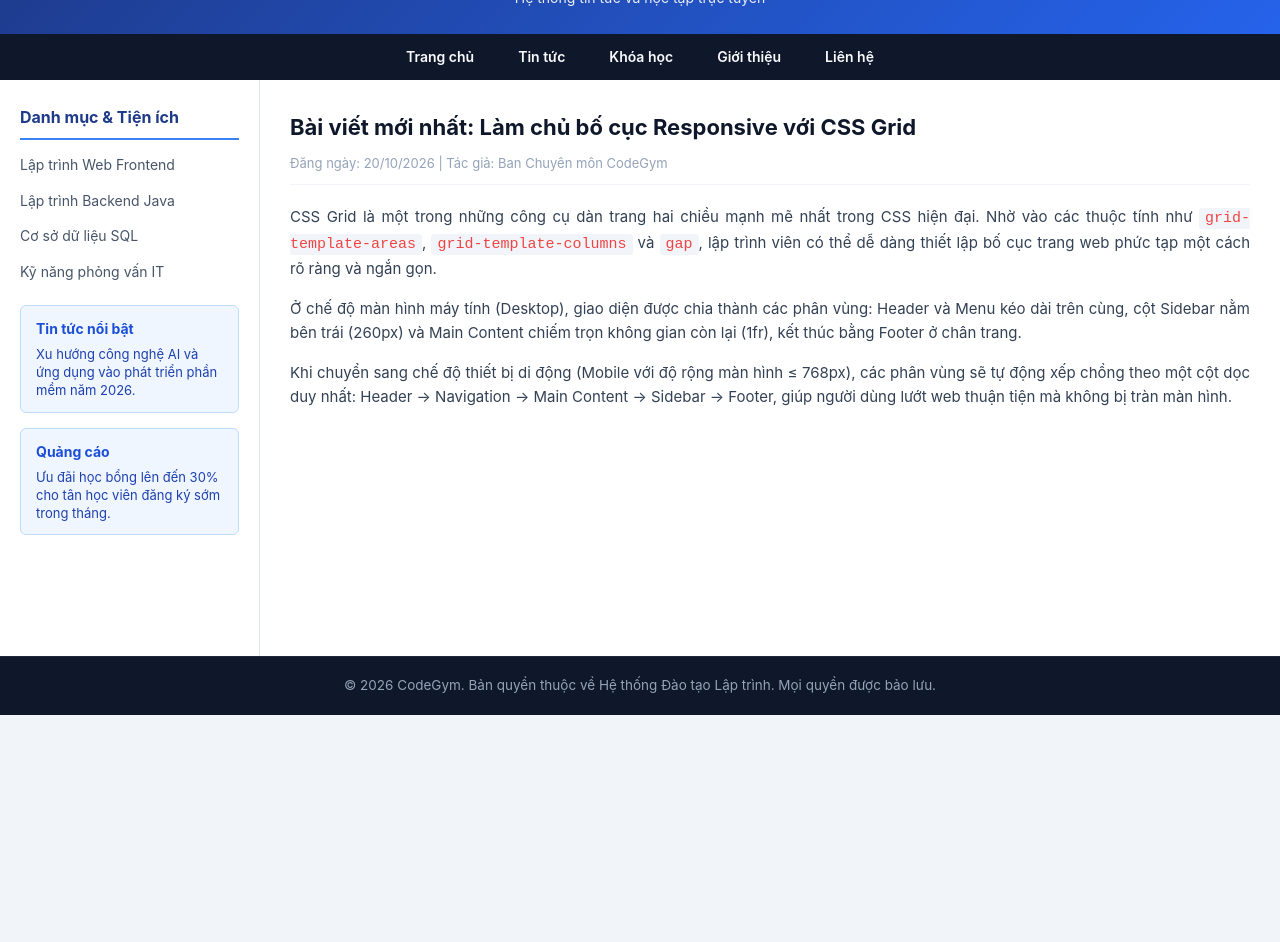
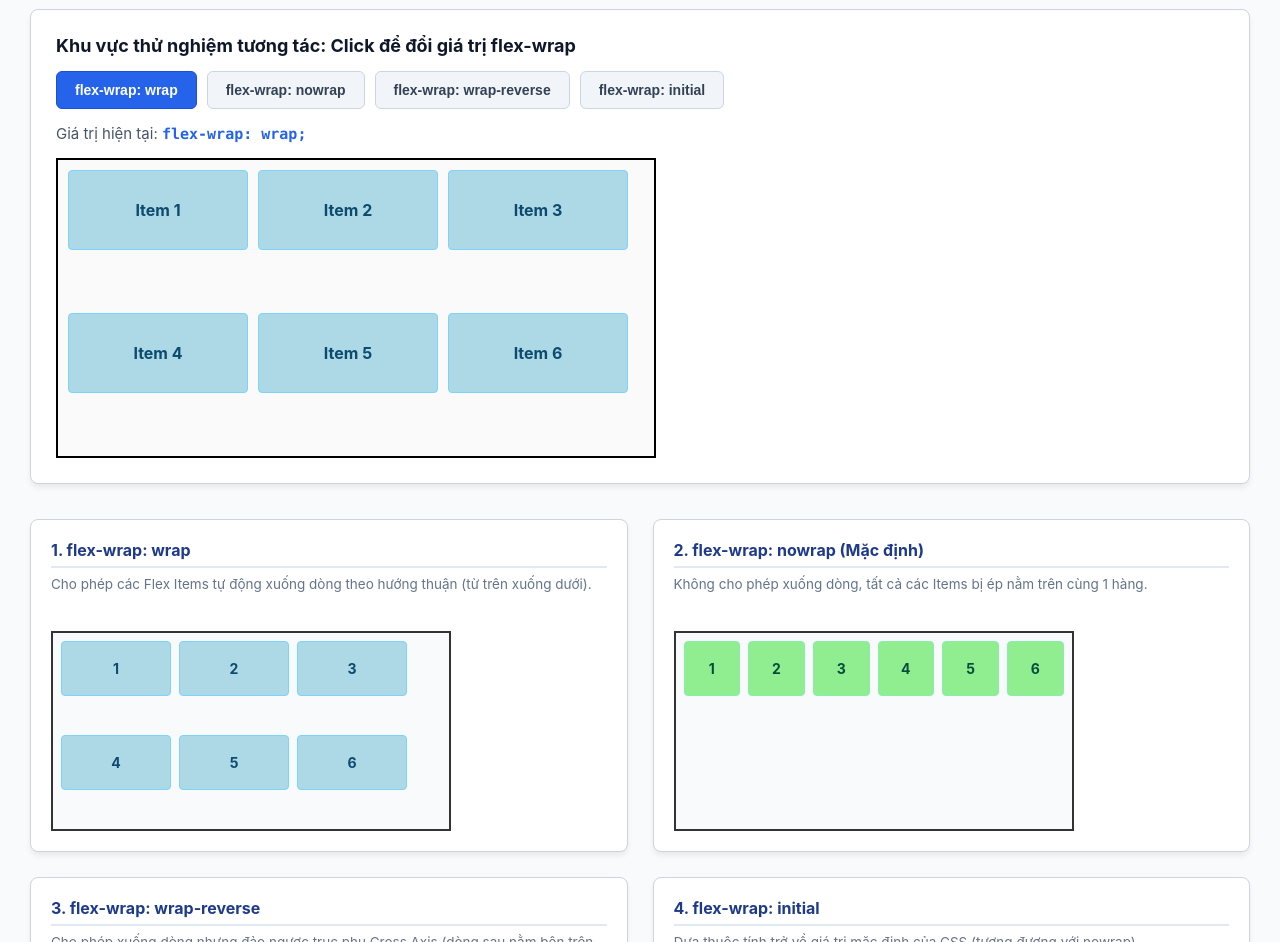
Before and after one commit to dtc245200075-del/my-new-project, a plain HTML site: page index.html in a window 1280 px wide. Shown: the part 85-1027 px from the top of the page. Before the commit the page ends 800 px from the top, so only its background shows below. Drawn offline with Linux system fonts and the light colour scheme.

Commit message:
Hoàn thành bài thực hành: Thuộc tính flex-wrap trong CSS Flexbox

```diff
--- a/index.html
+++ b/index.html
@@ -3,72 +3,102 @@
 <head>
     <meta charset="UTF-8">
     <meta name="viewport" content="width=device-width, initial-scale=1.0">
-    <title>Bố cục Responsive với CSS Grid</title>
+    <title>Thực hành thuộc tính flex-wrap trong CSS</title>
     <link rel="stylesheet" href="style.css">
 </head>
 <body>
 
-    <div class="grid-container">
-        <!-- 1. Header: Tiêu đề trang -->
-        <header class="header">
-            <h1>My Website Portal</h1>
-            <p>Hệ thống tin tức và học tập trực tuyến</p>
-        </header>
+    <h1>THỰC HÀNH THUỘC TÍNH CSS FLEX-WRAP</h1>
 
-        <!-- 2. Navigation: Chứa menu điều hướng -->
-        <nav class="navigation">
-            <ul>
-                <li><a href="#home">Trang chủ</a></li>
-                <li><a href="#news">Tin tức</a></li>
-                <li><a href="#courses">Khóa học</a></li>
-                <li><a href="#about">Giới thiệu</a></li>
-                <li><a href="#contact">Liên hệ</a></li>
-            </ul>
-        </nav>
-
-        <!-- 3. Sidebar: Nội dung phụ (tin tức, quảng cáo, widget) -->
-        <aside class="sidebar">
-            <h3>Danh mục &amp; Tiện ích</h3>
-            <ul class="sidebar-links">
-                <li><a href="#">Lập trình Web Frontend</a></li>
-                <li><a href="#">Lập trình Backend Java</a></li>
-                <li><a href="#">Cơ sở dữ liệu SQL</a></li>
-                <li><a href="#">Kỹ năng phỏng vấn IT</a></li>
-            </ul>
-
-            <div class="widget">
-                <h4>Tin tức nổi bật</h4>
-                <p>Xu hướng công nghệ AI và ứng dụng vào phát triển phần mềm năm 2026.</p>
-            </div>
-            <div class="widget">
-                <h4>Quảng cáo</h4>
-                <p>Ưu đãi học bổng lên đến 30% cho tân học viên đăng ký sớm trong tháng.</p>
-            </div>
-        </aside>
-
-        <!-- 4. Main Content: Khu vực hiển thị nội dung chính -->
-        <main class="main-content">
-            <h2>Bài viết mới nhất: Làm chủ bố cục Responsive với CSS Grid</h2>
-            <div class="article-meta">Đăng ngày: 20/10/2026 | Tác giả: Ban Chuyên môn CodeGym</div>
-
-            <p>
-                CSS Grid là một trong những công cụ dàn trang hai chiều mạnh mẽ nhất trong CSS hiện đại. Nhờ vào các thuộc tính như <code>grid-template-areas</code>, <code>grid-template-columns</code> và <code>gap</code>, lập trình viên có thể dễ dàng thiết lập bố cục trang web phức tạp một cách rõ ràng và ngắn gọn.
-            </p>
-
-            <p>
-                Ở chế độ màn hình máy tính (Desktop), giao diện được chia thành các phân vùng: Header và Menu kéo dài trên cùng, cột Sidebar nằm bên trái (260px) và Main Content chiếm trọn không gian còn lại (1fr), kết thúc bằng Footer ở chân trang.
-            </p>
-
-            <p>
-                Khi chuyển sang chế độ thiết bị di động (Mobile với độ rộng màn hình &le; 768px), các phân vùng sẽ tự động xếp chồng theo một cột dọc duy nhất: Header &rarr; Navigation &rarr; Main Content &rarr; Sidebar &rarr; Footer, giúp người dùng lướt web thuận tiện mà không bị tràn màn hình.
-            </p>
-        </main>
-
-        <!-- 5. Footer: Hiển thị thông tin cuối trang -->
-        <footer class="footer">
-            <p>&copy; 2026 CodeGym. Bản quyền thuộc về Hệ thống Đào tạo Lập trình. Mọi quyền được bảo lưu.</p>
-        </footer>
+    <!-- Bộ điều khiển tương tác trực tiếp -->
+    <div class="interactive-box">
+        <h2>Khu vực thử nghiệm tương tác: Click để đổi giá trị flex-wrap</h2>
+        <div class="btn-group">
+            <button onclick="setWrap('wrap')" id="btn-wrap" class="active">flex-wrap: wrap</button>
+            <button onclick="setWrap('nowrap')" id="btn-nowrap">flex-wrap: nowrap</button>
+            <button onclick="setWrap('wrap-reverse')" id="btn-wrap-reverse">flex-wrap: wrap-reverse</button>
+            <button onclick="setWrap('initial')" id="btn-initial">flex-wrap: initial</button>
+        </div>
+        <p class="current-value">Giá trị hiện tại: <strong id="val-display">flex-wrap: wrap;</strong></p>
+        <div class="container" id="demo-container">
+            <div class="item">Item 1</div>
+            <div class="item">Item 2</div>
+            <div class="item">Item 3</div>
+            <div class="item">Item 4</div>
+            <div class="item">Item 5</div>
+            <div class="item">Item 6</div>
+        </div>
     </div>
 
+    <!-- Bảng so sánh trực quan cả 4 giá trị -->
+    <div class="comparison-grid">
+        <!-- 1. wrap -->
+        <div class="card">
+            <h3>1. flex-wrap: wrap</h3>
+            <p class="desc">Cho phép các Flex Items tự động xuống dòng theo hướng thuận (từ trên xuống dưới).</p>
+            <div class="container-demo wrap">
+                <div class="item">1</div>
+                <div class="item">2</div>
+                <div class="item">3</div>
+                <div class="item">4</div>
+                <div class="item">5</div>
+                <div class="item">6</div>
+            </div>
+        </div>
+
+        <!-- 2. nowrap -->
+        <div class="card">
+            <h3>2. flex-wrap: nowrap (Mặc định)</h3>
+            <p class="desc">Không cho phép xuống dòng, tất cả các Items bị ép nằm trên cùng 1 hàng.</p>
+            <div class="container-demo nowrap">
+                <div class="item">1</div>
+                <div class="item">2</div>
+                <div class="item">3</div>
+                <div class="item">4</div>
+                <div class="item">5</div>
+                <div class="item">6</div>
+            </div>
+        </div>
+
+        <!-- 3. wrap-reverse -->
+        <div class="card">
+            <h3>3. flex-wrap: wrap-reverse</h3>
+            <p class="desc">Cho phép xuống dòng nhưng đảo ngược trục phụ Cross Axis (dòng sau nằm bên trên dòng trước).</p>
+            <div class="container-demo wrap-reverse">
+                <div class="item">1</div>
+                <div class="item">2</div>
+                <div class="item">3</div>
+                <div class="item">4</div>
+                <div class="item">5</div>
+                <div class="item">6</div>
+            </div>
+        </div>
+
+        <!-- 4. initial -->
+        <div class="card">
+            <h3>4. flex-wrap: initial</h3>
+            <p class="desc">Đưa thuộc tính trở về giá trị mặc định của CSS (tương đương với nowrap).</p>
+            <div class="container-demo initial">
+                <div class="item">1</div>
+                <div class="item">2</div>
+                <div class="item">3</div>
+                <div class="item">4</div>
+                <div class="item">5</div>
+                <div class="item">6</div>
+            </div>
+        </div>
+    </div>
+
+    <script>
+        function setWrap(value) {
+            const container = document.getElementById('demo-container');
+            const display = document.getElementById('val-display');
+            container.style.flexWrap = value;
+            display.innerText = 'flex-wrap: ' + value + ';';
+
+            document.querySelectorAll('.btn-group button').forEach(b => b.classList.remove('active'));
+            document.getElementById('btn-' + value).classList.add('active');
+        }
+    </script>
 </body>
 </html>
--- a/style.css
+++ b/style.css
@@ -1,207 +1,187 @@
 * {
+    box-sizing: border-box;
     margin: 0;
     padding: 0;
-    box-sizing: border-box;
 }
 
 body {
     font-family: -apple-system, BlinkMacSystemFont, "Segoe UI", Roboto, Helvetica, Arial, sans-serif;
-    background-color: #f1f5f9;
-    color: #334155;
-    line-height: 1.6;
+    padding: 30px;
+    background-color: #f8fafc;
+    color: #333;
 }
 
-/* 1. Thiết lập CSS Grid Layout cho Desktop */
-.grid-container {
-    display: grid;
-    grid-template-columns: 260px 1fr;
-    grid-template-rows: auto auto 1fr auto;
-    grid-template-areas:
-        "header header"
-        "nav nav"
-        "sidebar content"
-        "footer footer";
-    min-height: 100vh;
+h1 {
+    text-align: center;
+    color: #1e3a8a;
+    margin-bottom: 25px;
 }
 
-/* Header */
-.header {
-    grid-area: header;
-    background: linear-gradient(135deg, #1e3a8a 0%, #2563eb 100%);
-    color: #ffffff;
-    text-align: center;
-    padding: 25px 20px;
+/* Khu vực điều khiển tương tác */
+.interactive-box {
+    background-color: #ffffff;
+    border: 1px solid #cbd5e1;
+    border-radius: 8px;
+    padding: 25px;
+    margin-bottom: 35px;
+    box-shadow: 0 4px 6px -1px rgba(0, 0, 0, 0.08);
 }
 
-.header h1 {
-    font-size: 26px;
-    margin-bottom: 5px;
-    letter-spacing: 1px;
-}
-
-.header p {
-    font-size: 14px;
-    opacity: 0.9;
-}
-
-/* Navigation */
-.navigation {
-    grid-area: nav;
-    background-color: #0f172a;
-    padding: 10px 20px;
-}
-
-.navigation ul {
-    list-style: none;
-    display: flex;
-    flex-wrap: wrap;
-    gap: 20px;
-    justify-content: center;
-}
-
-.navigation ul li a {
-    color: #f8fafc;
-    text-decoration: none;
-    font-size: 14px;
-    font-weight: 600;
-    padding: 6px 12px;
-    border-radius: 4px;
-    transition: background-color 0.2s, color 0.2s;
-}
-
-.navigation ul li a:hover {
-    background-color: #1e293b;
-    color: #38bdf8;
-}
-
-/* Sidebar */
-.sidebar {
-    grid-area: sidebar;
-    background-color: #ffffff;
-    border-right: 1px solid #e2e8f0;
-    padding: 25px 20px;
-}
-
-.sidebar h3 {
-    font-size: 16px;
-    color: #1e3a8a;
-    border-bottom: 2px solid #3b82f6;
-    padding-bottom: 8px;
-    margin-bottom: 12px;
-}
-
-.sidebar-links {
-    list-style: none;
-    margin-bottom: 20px;
-}
-
-.sidebar-links li {
-    margin-bottom: 10px;
-}
-
-.sidebar-links li a {
-    color: #475569;
-    text-decoration: none;
-    font-size: 14px;
-    transition: color 0.2s;
-}
-
-.sidebar-links li a:hover {
-    color: #2563eb;
-    font-weight: 600;
-}
-
-.widget {
-    background-color: #eff6ff;
-    border: 1px solid #bfdbfe;
-    border-radius: 6px;
-    padding: 12px 15px;
+.interactive-box h2 {
+    font-size: 18px;
+    color: #0f172a;
     margin-bottom: 15px;
 }
 
-.widget h4 {
-    color: #1d4ed8;
-    font-size: 14px;
-    margin-bottom: 5px;
+.btn-group {
+    display: flex;
+    gap: 10px;
+    flex-wrap: wrap;
+    margin-bottom: 15px;
 }
 
-.widget p {
-    font-size: 13px;
-    color: #1e40af;
-    line-height: 1.4;
+.btn-group button {
+    padding: 10px 18px;
+    font-size: 14px;
+    font-weight: 600;
+    border: 1px solid #cbd5e1;
+    background-color: #f1f5f9;
+    color: #334155;
+    border-radius: 6px;
+    cursor: pointer;
+    transition: all 0.2s;
 }
 
-/* Main Content */
-.main-content {
-    grid-area: content;
-    background-color: #ffffff;
-    padding: 30px;
+.btn-group button:hover {
+    background-color: #e2e8f0;
 }
 
-.main-content h2 {
-    font-size: 22px;
-    color: #0f172a;
-    margin-bottom: 8px;
+.btn-group button.active {
+    background-color: #2563eb;
+    color: #ffffff;
+    border-color: #1d4ed8;
 }
 
-.article-meta {
-    font-size: 13px;
-    color: #94a3b8;
-    margin-bottom: 20px;
-    border-bottom: 1px solid #f1f5f9;
-    padding-bottom: 10px;
+.current-value {
+    font-size: 15px;
+    margin-bottom: 15px;
+    color: #475569;
 }
 
-.main-content p {
-    font-size: 15px;
-    margin-bottom: 16px;
-    text-align: justify;
+.current-value strong {
+    color: #2563eb;
+    font-family: Consolas, monospace;
 }
 
-.main-content code {
-    background-color: #f1f5f9;
-    color: #ef4444;
-    padding: 2px 6px;
-    border-radius: 3px;
+/* Container ví dụ tổng hợp chuẩn đề bài: 600px x 300px, border 2px solid black */
+.container {
+    display: flex;
+    flex-wrap: wrap;
+    width: 600px;
+    height: 300px;
+    gap: 10px;
+    border: 2px solid black;
+    background-color: #fafafa;
+    padding: 10px;
+    overflow: auto;
 }
 
-/* Footer */
-.footer {
-    grid-area: footer;
-    background-color: #0f172a;
-    color: #94a3b8;
+.item {
+    width: 180px;
+    height: 80px;
+    padding: 20px;
+    background-color: lightblue;
     text-align: center;
-    padding: 18px 20px;
-    border-top: 1px solid #1e293b;
-    font-size: 13.5px;
+    font-weight: bold;
+    border-radius: 4px;
+    display: flex;
+    align-items: center;
+    justify-content: center;
+    color: #0c4a6e;
+    border: 1px solid #7dd3fc;
 }
 
-/* 2. Responsive cho Mobile (Màn hình <= 768px) - Xếp dọc theo chiều dọc */
-@media screen and (max-width: 768px) {
-    .grid-container {
-        grid-template-columns: 1fr;
-        grid-template-rows: auto auto auto auto auto;
-        grid-template-areas:
-            "header"
-            "nav"
-            "content"
-            "sidebar"
-            "footer";
-        min-height: auto;
-    }
+/* Grid 4 thẻ so sánh trực quan */
+.comparison-grid {
+    display: grid;
+    grid-template-columns: repeat(auto-fit, minmax(420px, 1fr));
+    gap: 25px;
+}
 
-    .navigation ul {
-        flex-direction: column;
-        align-items: center;
-        gap: 8px;
-    }
+.card {
+    background-color: #ffffff;
+    border: 1px solid #cbd5e1;
+    border-radius: 8px;
+    padding: 20px;
+    box-shadow: 0 4px 6px -1px rgba(0, 0, 0, 0.08);
+}
 
-    .sidebar {
-        border-right: none;
-        border-top: 1px solid #e2e8f0;
-    }
+.card h3 {
+    font-size: 16px;
+    color: #1e3a8a;
+    margin-bottom: 8px;
+    border-bottom: 2px solid #e2e8f0;
+    padding-bottom: 6px;
+}
 
-    .main-content {
-        padding: 20px;
-    }
+.card p.desc {
+    font-size: 13.5px;
+    color: #64748b;
+    margin-bottom: 15px;
+    min-height: 40px;
 }
+
+.container-demo {
+    display: flex;
+    width: 100%;
+    max-width: 400px;
+    height: 200px;
+    gap: 8px;
+    border: 2px solid #333;
+    padding: 8px;
+    background-color: #f8fafc;
+    overflow: hidden;
+}
+
+.container-demo .item {
+    width: 110px;
+    height: 55px;
+    padding: 10px;
+    font-size: 14px;
+}
+
+/* Các giá trị cụ thể */
+.container-demo.wrap {
+    flex-wrap: wrap;
+}
+.container-demo.wrap .item {
+    background-color: lightblue;
+    color: #0c4a6e;
+}
+
+.container-demo.nowrap {
+    flex-wrap: nowrap;
+}
+.container-demo.nowrap .item {
+    background-color: lightgreen;
+    color: #064e3b;
+    border-color: #86efac;
+}
+
+.container-demo.wrap-reverse {
+    flex-wrap: wrap-reverse;
+}
+.container-demo.wrap-reverse .item {
+    background-color: lightcoral;
+    color: #7f1d1d;
+    border-color: #fca5a5;
+}
+
+.container-demo.initial {
+    flex-wrap: initial;
+}
+.container-demo.initial .item {
+    background-color: #fef08a;
+    color: #713f12;
+    border-color: #fde047;
+}
```
Also changed, not shown: flex-wrap-result.png (added).
